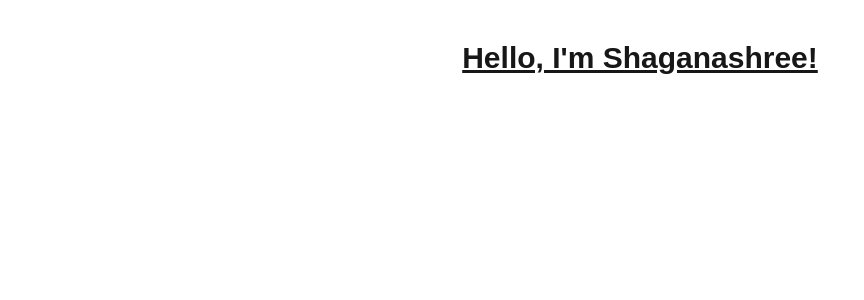
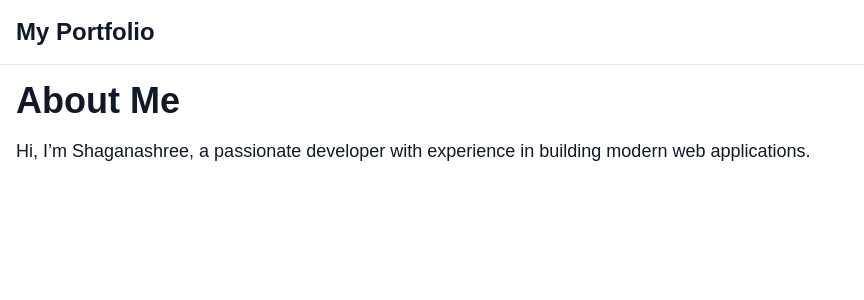
Before and after one commit to Shaganashree97/portfolio, a Next.js app: page / in a window 1280 px wide. Shown: the top 300 px of the page, without its empty margins (0-864 px from the left). Built offline with nearby package versions, Linux system fonts and the light colour scheme.

Commit message:
adding layouts

```diff
--- /dev/null
+++ b/components/Layout.js
@@ -0,0 +1,12 @@
+export default function Layout({ children }) {
+    return (
+      <div className="min-h-screen bg-white dark:bg-gray-900 text-gray-900 dark:text-white">
+        <nav className="p-4 border-b border-gray-200 dark:border-gray-700">
+          <div className="container mx-auto">
+            <h1 className="text-2xl font-bold">My Portfolio</h1>
+          </div>
+        </nav>
+        <main>{children}</main>
+      </div>
+    );
+  }
--- a/pages/_app.js
+++ b/pages/_app.js
@@ -1,5 +1,12 @@
+import Layout from "@/components/Layout";
 import "@/styles/globals.css";
 
-export default function App({ Component, pageProps }) {
-  return <Component {...pageProps} />;
+function MyApp({ Component, pageProps }) {
+  return (
+    <Layout>
+      <Component {...pageProps} />
+    </Layout>
+  );
 }
+
+export default MyApp;
--- a/pages/index.js
+++ b/pages/index.js
@@ -1,7 +1,10 @@
 export default function Home() {
   return (
-    <h1 className="text-3xl font-bold underline text-center mt-10">
-      Hello, I'm Shaganashree!
-    </h1>
+    <div className="container mx-auto p-4">
+      <h1 className="text-4xl font-bold mb-4">About Me</h1>
+      <p className="text-lg">
+        Hi, I’m Shaganashree, a passionate developer with experience in building modern web applications.
+      </p>
+    </div>
   );
 }
```
